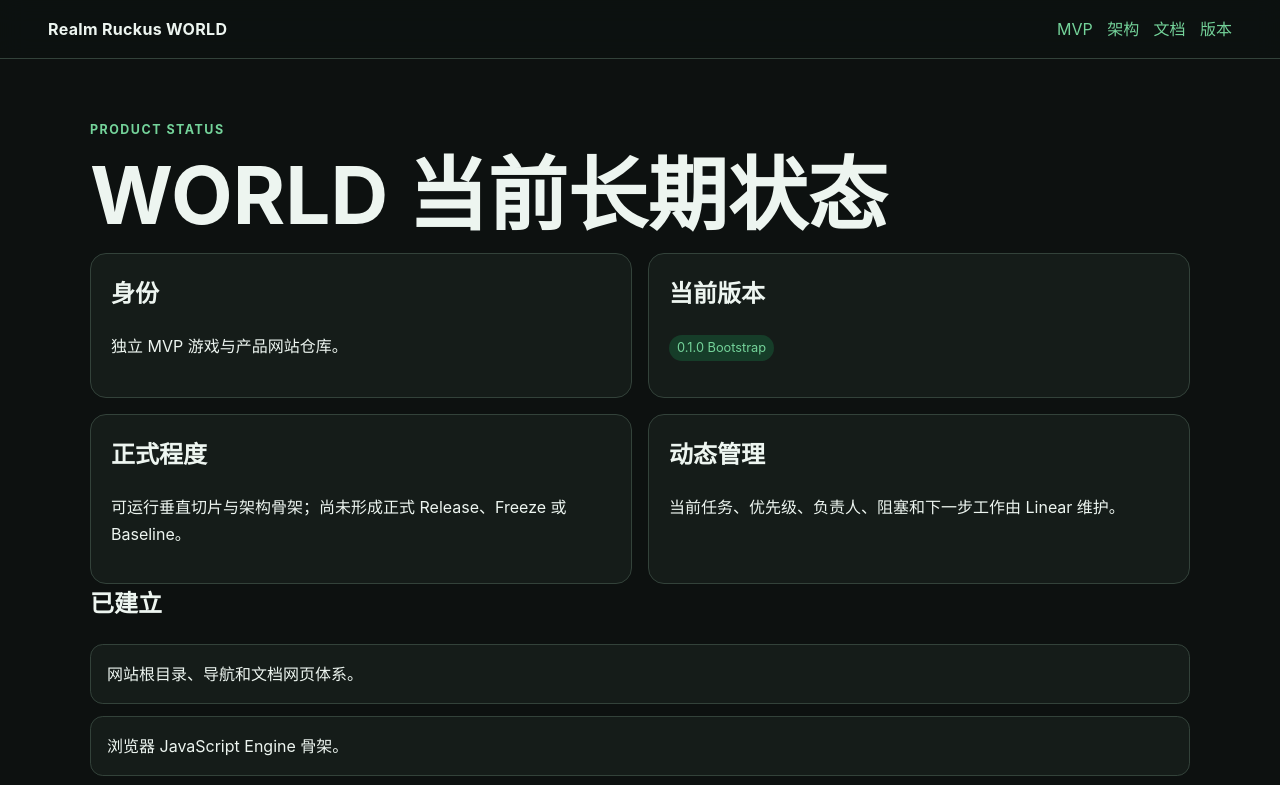
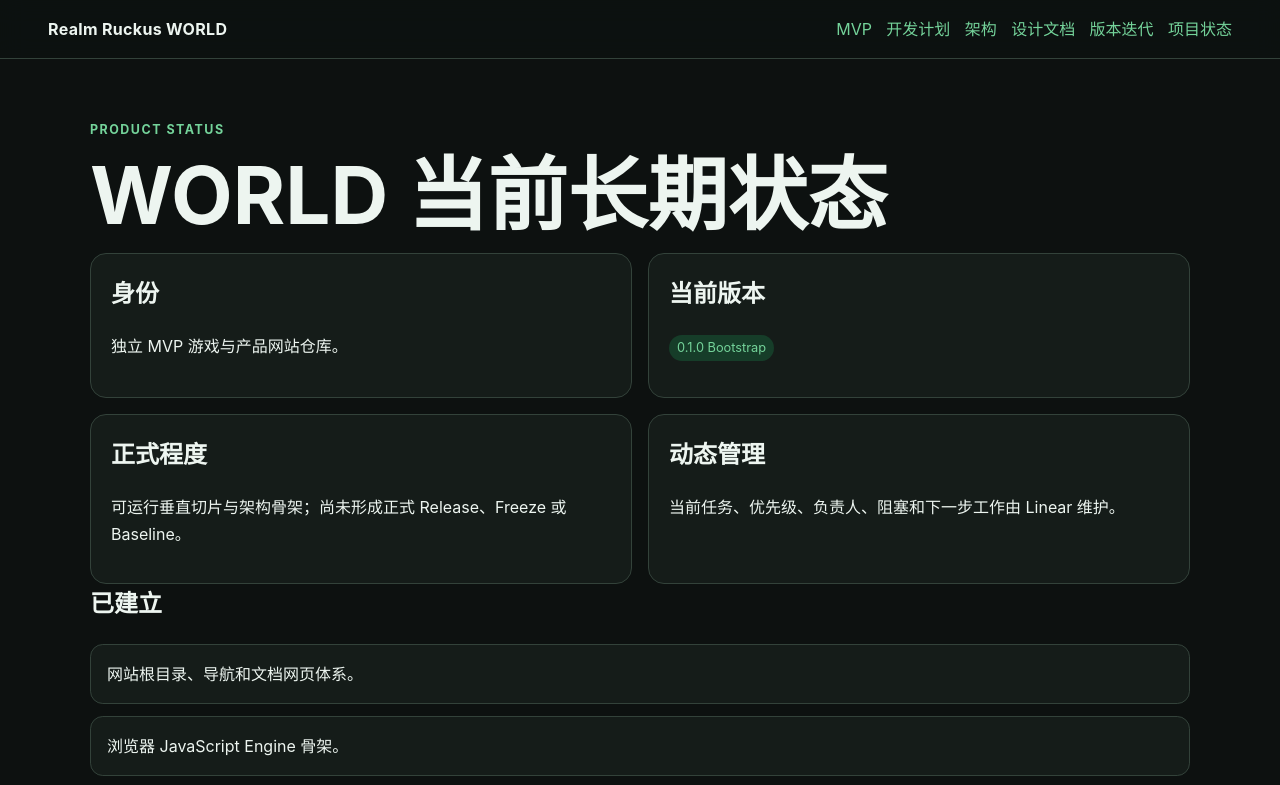
Before and after one commit to realmruckus/world, a website: page status.html in a window 1280 px wide. Shown: the top 785 px of the page. Drawn offline with Linux system fonts and the light colour scheme.

Commit message:
fix: unify WORLD site navigation

```diff
--- a/status.html
+++ b/status.html
@@ -1 +1 @@
-<!doctype html><html lang="zh-CN"><head><meta charset="utf-8"><meta name="viewport" content="width=device-width,initial-scale=1"><title>WORLD 项目状态</title><link rel="stylesheet" href="./styles.css"></head><body><header class="site-header"><a class="brand" href="./index.html">Realm Ruckus WORLD</a><nav><a href="./play.html">MVP</a><a href="./architecture.html">架构</a><a href="./docs/index.html">文档</a><a href="./releases.html">版本</a></nav></header><main class="page"><p class="eyebrow">Product status</p><h1>WORLD 当前长期状态</h1><section class="grid two"><article><h2>身份</h2><p>独立 MVP 游戏与产品网站仓库。</p></article><article><h2>当前版本</h2><p><span class="badge">0.1.0 Bootstrap</span></p></article><article><h2>正式程度</h2><p>可运行垂直切片与架构骨架；尚未形成正式 Release、Freeze 或 Baseline。</p></article><article><h2>动态管理</h2><p>当前任务、优先级、负责人、阻塞和下一步工作由 Linear 维护。</p></article></section><h2>已建立</h2><ul class="card-list"><li>网站根目录、导航和文档网页体系。</li><li>浏览器 JavaScript Engine 骨架。</li><li>怪物角色、持续车卡 Effect、Event Composer 原型。</li><li>World Tick、事件日志、领地结算和经济函数。</li><li>Core Commit 依赖锁。</li></ul><h2>尚未批准或实现</h2><ul><li>正式种族、属性、技能、装备、事件池和经济数值。</li><li>服务端权威结算、账号、数据库、异步玩家投影和防作弊。</li><li>正式 Simulation 结果与公开测试范围。</li><li>正式视觉资产、部署目标、域名、Release、Freeze 或 Baseline。</li></ul></main></body></html>
+<!doctype html><html lang="zh-CN"><head><meta charset="utf-8"><meta name="viewport" content="width=device-width,initial-scale=1"><title>WORLD 项目状态</title><link rel="stylesheet" href="./styles.css"></head><body><header class="site-header"><a class="brand" href="./index.html">Realm Ruckus WORLD</a><nav aria-label="主导航"><a href="./play.html">MVP</a><a href="./development-plan.html">开发计划</a><a href="./architecture.html">架构</a><a href="./docs/index.html">设计文档</a><a href="./releases.html">版本迭代</a><a href="./status.html">项目状态</a></nav></header><main class="page"><p class="eyebrow">Product status</p><h1>WORLD 当前长期状态</h1><section class="grid two"><article><h2>身份</h2><p>独立 MVP 游戏与产品网站仓库。</p></article><article><h2>当前版本</h2><p><span class="badge">0.1.0 Bootstrap</span></p></article><article><h2>正式程度</h2><p>可运行垂直切片与架构骨架；尚未形成正式 Release、Freeze 或 Baseline。</p></article><article><h2>动态管理</h2><p>当前任务、优先级、负责人、阻塞和下一步工作由 Linear 维护。</p></article></section><h2>已建立</h2><ul class="card-list"><li>网站根目录、导航和文档网页体系。</li><li>浏览器 JavaScript Engine 骨架。</li><li>怪物角色、持续车卡 Effect、Event Composer 原型。</li><li>World Tick、事件日志、领地结算和经济函数。</li><li>Core Commit 依赖锁。</li></ul><h2>尚未批准或实现</h2><ul><li>正式种族、属性、技能、装备、事件池和经济数值。</li><li>服务端权威结算、账号、数据库、异步玩家投影和防作弊。</li><li>正式 Simulation 结果与公开测试范围。</li><li>正式视觉资产、部署目标、域名、Release、Freeze 或 Baseline。</li></ul></main></body></html>
```
